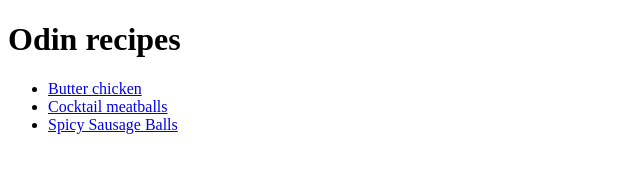
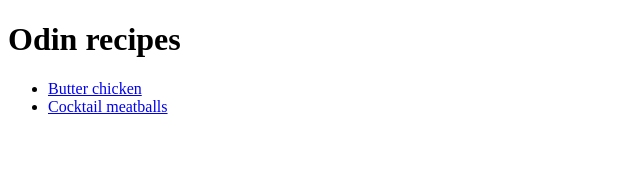
Before and after one commit to blAcCkbiRd/The-Odin-Project, a plain HTML site: page Project 1/index.html in a window 1280 px wide. Shown: the whole page, without its empty margins (0-640 px from the left). Drawn offline with Linux system fonts and the light colour scheme.

Commit message:
Remove sausage recipes

```diff
--- a/Project 1/index.html
+++ b/Project 1/index.html
@@ -10,7 +10,6 @@
     <ul>
         <li><a href="./recipes/butterchicken.html">Butter chicken</a></li>
         <li><a href="./recipes/Cocktailmeatballs.html">Cocktail meatballs</a></li>
-        <li><a href="./recipes/SpicySausageBalls.html">Spicy Sausage Balls</a></li>
     </ul>
 
 </body>
```
